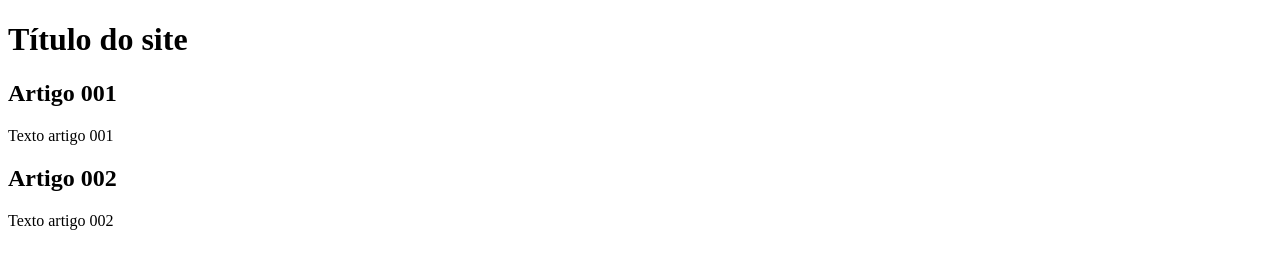
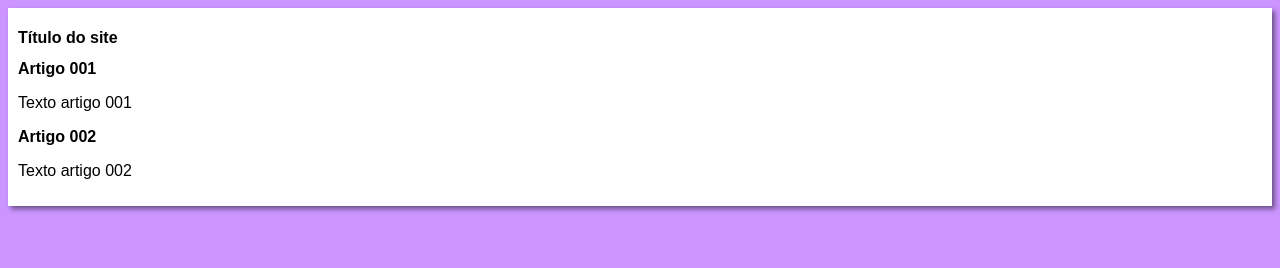
Before and after one commit to Gugusx-alt/projeto-site, a plain HTML site: page index.html in a window 1280 px wide. Drawn offline with Linux system fonts and the light colour scheme.

Commit message:
iniciei o design

```diff
--- /dev/null
+++ b/estilos/style.css
@@ -0,0 +1,18 @@
+* {
+    font-family: Arial, Helvetica, sans-serif;
+    font-size: 16px;
+}
+body {
+    background-color: rgb(203, 148, 255);
+
+
+}
+
+main {
+    background-color: white;
+    width: '500px';
+    margin: auto;
+    padding: 10px;
+    box-shadow: 3px 3px 5px rgba(0, 0, 0, 0.473);
+
+}
--- a/index.html
+++ b/index.html
@@ -3,6 +3,7 @@
 <head>
     <meta charset="UTF-8">
     <meta name="viewport" content="width=device-width, initial-scale=1.0">
+    <link rel="stylesheet" href="estilos/style.css">
     <title>Título do site</title>
 </head>
 <body>
```
